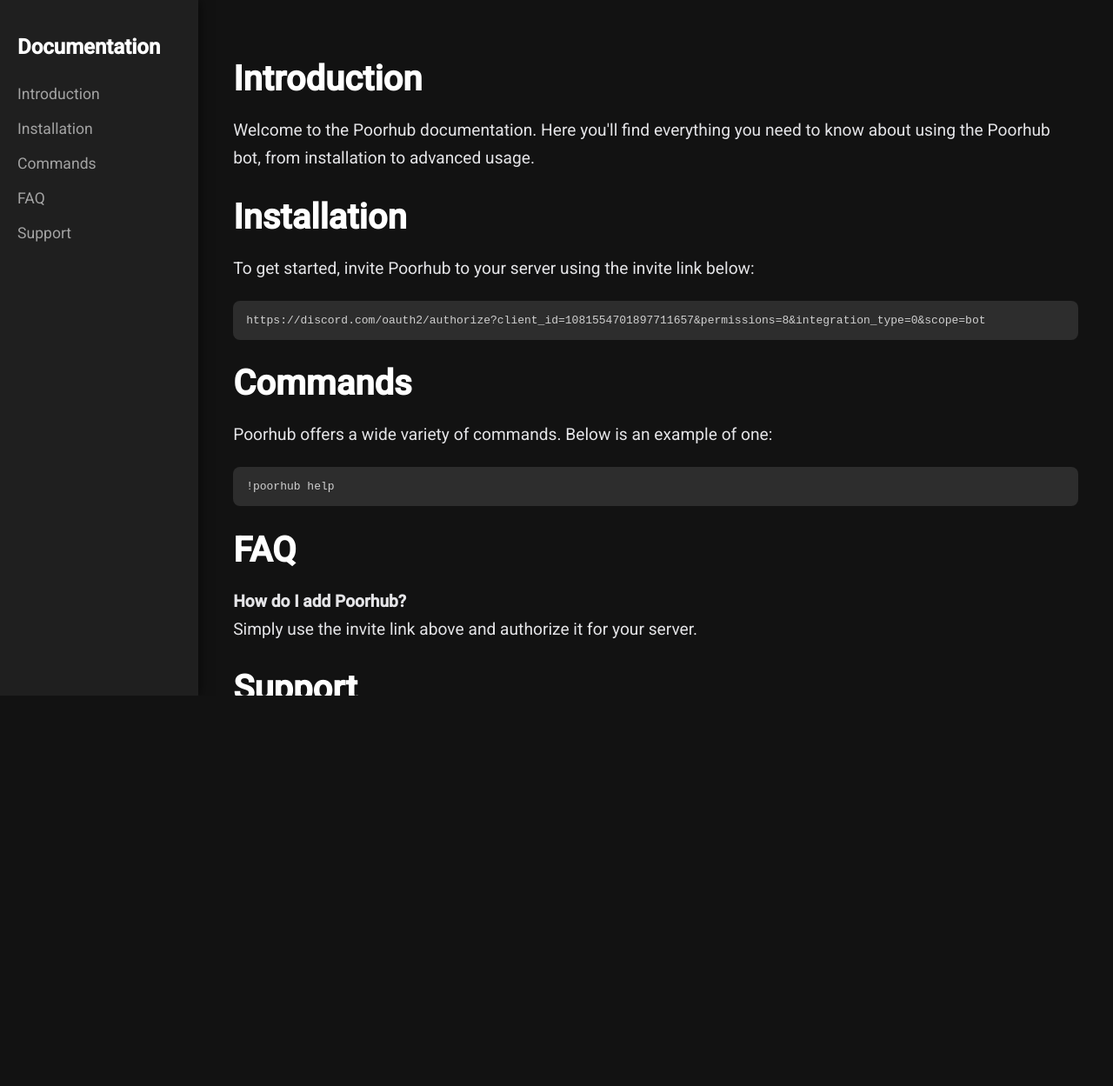
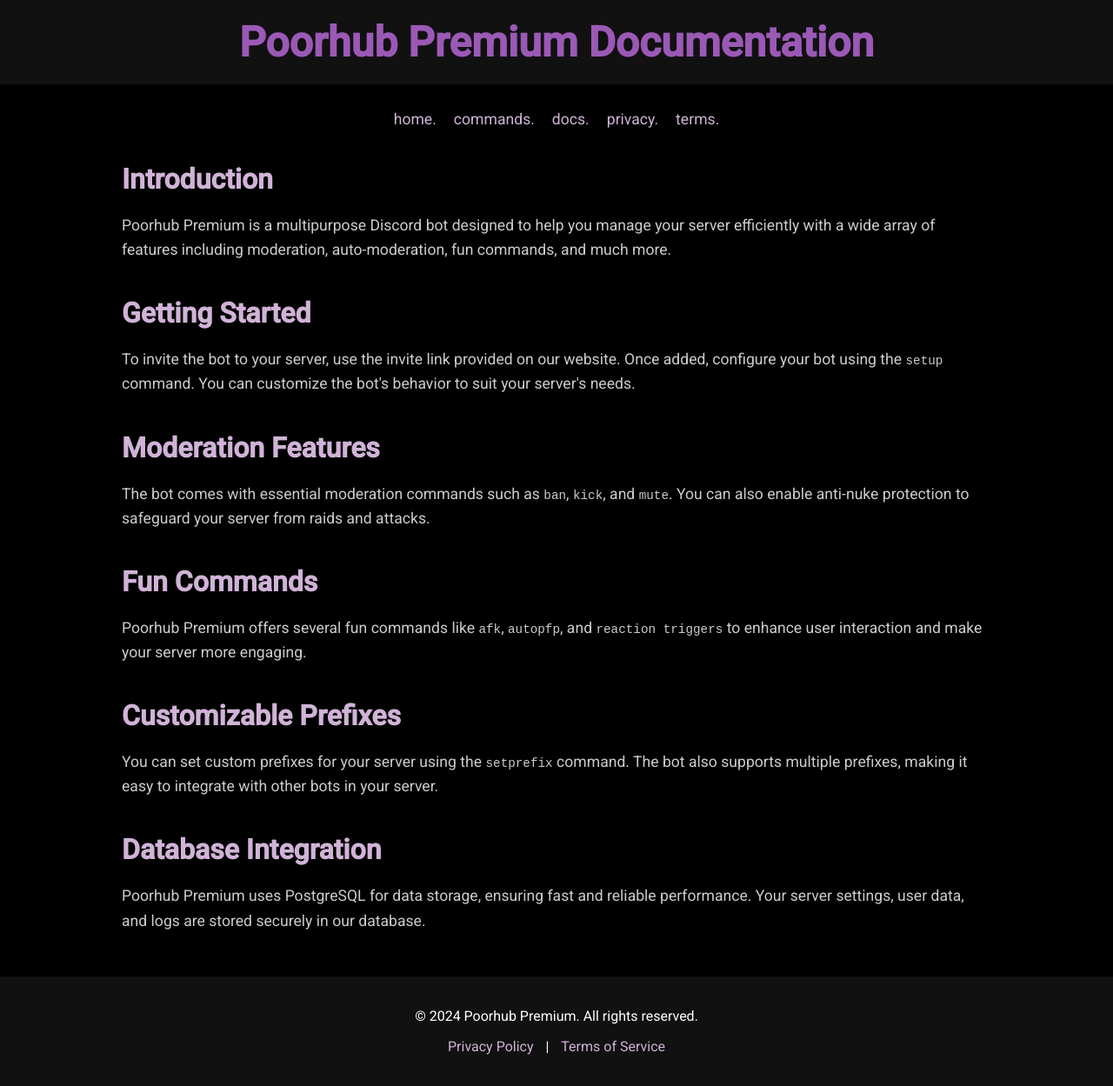
Before and after one commit to HighAxel/website, a plain HTML site: page docs.html in a window 1280 px wide. Shown: the whole page at 87% size. Before the commit the page ends 800 px from the top, so only its background shows below. Drawn offline with Linux system fonts and the light colour scheme.

Commit message:
Update docs.html

```diff
--- a/docs.html
+++ b/docs.html
@@ -3,145 +3,181 @@
 <head>
     <meta charset="UTF-8">
     <meta name="viewport" content="width=device-width, initial-scale=1.0">
-    <title>Documentation</title>
-    <meta name="description" content="Documentation for Poorhub bot.">
+    <title>Poorhub Premium Documentation</title>
+    <link rel="icon" href="icon.png" type="image/png">
+    <meta name="description" content="Detailed documentation for Poorhub Premium bot commands and features." />
+
     <link href="https://fonts.googleapis.com/css2?family=Roboto:wght@400;500&display=swap" rel="stylesheet">
     <style>
         body {
+            font-family: 'Roboto', sans-serif;
             margin: 0;
             padding: 0;
-            font-family: 'Roboto', sans-serif;
-            background-color: #121212; /* Dark background */
-            color: #e4e4e7; /* Light text */
-            display: flex;
-            height: 100vh;
-            overflow: hidden;
+            background-color: #000; /* Dark background */
+            color: #fff; /* White text */
         }
 
-        /* Sidebar */
-        .sidebar {
-            width: 250px;
-            background-color: #1f1f1f; /* Darker sidebar */
-            padding: 20px;
-            display: flex;
-            flex-direction: column;
-            box-shadow: 2px 0 12px rgba(0, 0, 0, 0.5);
+        header {
+            text-align: center;
+            padding: 20px 0;
+            background-color: #111; /* Slightly lighter for header */
         }
 
-        .sidebar h2 {
-            color: #fff;
-            font-size: 1.5em;
-            margin-bottom: 20px;
+        header h1 {
+            font-size: 3em;
+            margin: 0;
+            color: #9b59b6;
         }
 
-        .sidebar a {
-            color: #a3a3a3;
-            text-decoration: none;
-            padding: 10px 0;
-            font-size: 1.1em;
-            display: block;
-            transition: color 0.2s ease;
+        nav {
+            margin-top: 30px;
+            display: flex;
+            justify-content: center;
+            gap: 20px;
         }
 
-        .sidebar a:hover {
-            color: #fff; /* Change to white on hover */
+        nav a {
+            font-size: 1.1em;
+            color: #d0b3d7;
+            text-decoration: none;
+            text-transform: lowercase;
+            transition: color 0.3s ease;
         }
 
-        /* Main Content */
-        .main-content {
-            flex-grow: 1;
-            padding: 40px;
-            overflow-y: auto;
+        nav a:hover {
+            color: #fff;
         }
 
-        .main-content h1 {
-            color: #fff;
-            font-size: 2.5em;
-            margin-bottom: 20px;
+        .content {
+            max-width: 1000px;
+            margin: 40px auto;
+            padding: 0 20px;
         }
 
-        .main-content p {
-            line-height: 1.7;
-            color: #e4e4e7;
-            font-size: 1.2em;
+        .section {
+            margin-bottom: 40px;
         }
 
-        .code-block {
-            background-color: #2d2d2d;
-            padding: 15px;
-            border-radius: 8px;
-            color: #d0d0d0;
-            font-family: monospace;
-            overflow-x: auto;
-            margin: 20px 0;
+        .section h2 {
+            font-size: 2em;
+            margin-bottom: 20px;
+            color: #d0b3d7;
         }
 
-        /* Responsive */
+        .section p {
+            line-height: 1.6;
+            font-size: 1.1em;
+            color: #ccc;
+        }
+
+        footer {
+            text-align: center;
+            padding: 20px 0;
+            background-color: #111;
+            color: #fff;
+            margin-top: 50px;
+        }
+
+        footer a {
+            color: #d0b3d7;
+            text-decoration: none;
+            margin: 0 10px;
+        }
+
+        footer a:hover {
+            color: #fff;
+        }
+
         @media (max-width: 768px) {
-            .sidebar {
-                width: 200px;
+            header h1 {
+                font-size: 2.5em;
             }
-            .main-content {
-                padding: 20px;
+
+            nav a {
+                font-size: 1em;
+            }
+
+            .section h2 {
+                font-size: 1.8em;
+            }
+
+            .section p {
+                font-size: 1em;
             }
         }
 
         @media (max-width: 480px) {
-            .sidebar {
-                display: none;
+            header h1 {
+                font-size: 2em;
             }
-            .main-content {
-                padding: 15px;
+
+            nav a {
+                font-size: 0.9em;
+            }
+
+            .section h2 {
+                font-size: 1.5em;
+            }
+
+            .section p {
+                font-size: 0.9em;
             }
         }
     </style>
 </head>
 <body>
 
-    <!-- Sidebar Navigation -->
-    <div class="sidebar">
-        <h2>Documentation</h2>
-        <a href="#introduction">Introduction</a>
-        <a href="#installation">Installation</a>
-        <a href="#commands">Commands</a>
-        <a href="#faq">FAQ</a>
-        <a href="#support">Support</a>
+    <header>
+        <h1>Poorhub Premium Documentation</h1>
+    </header>
+
+    <nav>
+        <a href="index.html">home.</a>
+        <a href="commands.html">commands.</a>
+        <a href="docs.html">docs.</a>
+        <a href="privacy.html">privacy.</a>
+        <a href="terms.html">terms.</a>
+    </nav>
+
+    <div class="content">
+        <div class="section">
+            <h2>Introduction</h2>
+            <p>Poorhub Premium is a multipurpose Discord bot designed to help you manage your server efficiently with a wide array of features including moderation, auto-moderation, fun commands, and much more.</p>
+        </div>
+
+        <div class="section">
+            <h2>Getting Started</h2>
+            <p>To invite the bot to your server, use the invite link provided on our website. Once added, configure your bot using the <code>setup</code> command. You can customize the bot's behavior to suit your server's needs.</p>
+        </div>
+
+        <div class="section">
+            <h2>Moderation Features</h2>
+            <p>The bot comes with essential moderation commands such as <code>ban</code>, <code>kick</code>, and <code>mute</code>. You can also enable anti-nuke protection to safeguard your server from raids and attacks.</p>
+        </div>
+
+        <div class="section">
+            <h2>Fun Commands</h2>
+            <p>Poorhub Premium offers several fun commands like <code>afk</code>, <code>autopfp</code>, and <code>reaction triggers</code> to enhance user interaction and make your server more engaging.</p>
+        </div>
+
+        <div class="section">
+            <h2>Customizable Prefixes</h2>
+            <p>You can set custom prefixes for your server using the <code>setprefix</code> command. The bot also supports multiple prefixes, making it easy to integrate with other bots in your server.</p>
+        </div>
+
+        <div class="section">
+            <h2>Database Integration</h2>
+            <p>Poorhub Premium uses PostgreSQL for data storage, ensuring fast and reliable performance. Your server settings, user data, and logs are stored securely in our database.</p>
+        </div>
     </div>
 
-    <!-- Main Content -->
-    <div class="main-content">
-        <h1>Introduction</h1>
+    <footer>
+        <p>© 2024 Poorhub Premium. All rights reserved.</p>
         <p>
-            Welcome to the Poorhub documentation. Here you'll find everything you need to know about using the Poorhub bot, from installation to advanced usage.
+            <a href="privacy.html">Privacy Policy</a> |
+            <a href="terms.html">Terms of Service</a>
         </p>
-
-        <h1 id="installation">Installation</h1>
-        <p>
-            To get started, invite Poorhub to your server using the invite link below:
-        </p>
-        <div class="code-block">
-            https://discord.com/oauth2/authorize?client_id=1081554701897711657&permissions=8&integration_type=0&scope=bot
-        </div>
-
-        <h1 id="commands">Commands</h1>
-        <p>
-            Poorhub offers a wide variety of commands. Below is an example of one:
-        </p>
-        <div class="code-block">
-            !poorhub help
-        </div>
-
-        <h1 id="faq">FAQ</h1>
-        <p>
-            <strong>How do I add Poorhub?</strong><br>
-            Simply use the invite link above and authorize it for your server.
-        </p>
-
-        <h1 id="support">Support</h1>
-        <p>
-            For more help, join our <a href="https://discord.gg/poorhubbot" style="color: #a3a3a3;">Discord server</a>.
-        </p>
-    </div>
+    </footer>
 
 </body>
 </html>
```
